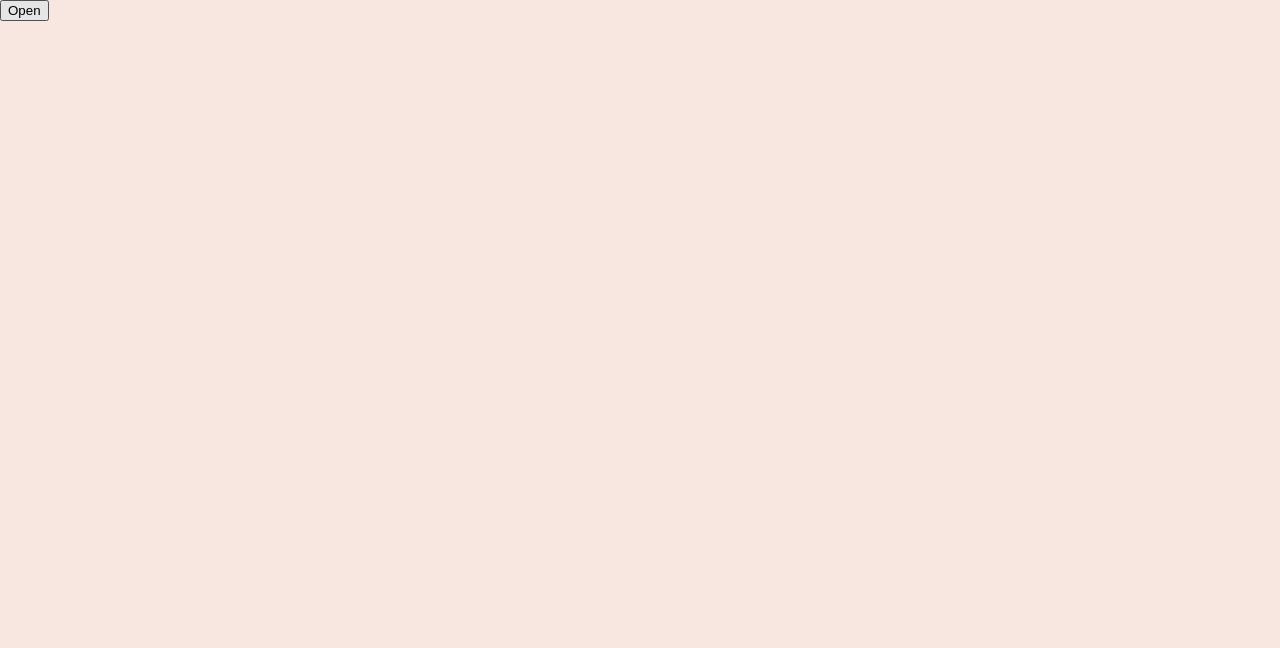
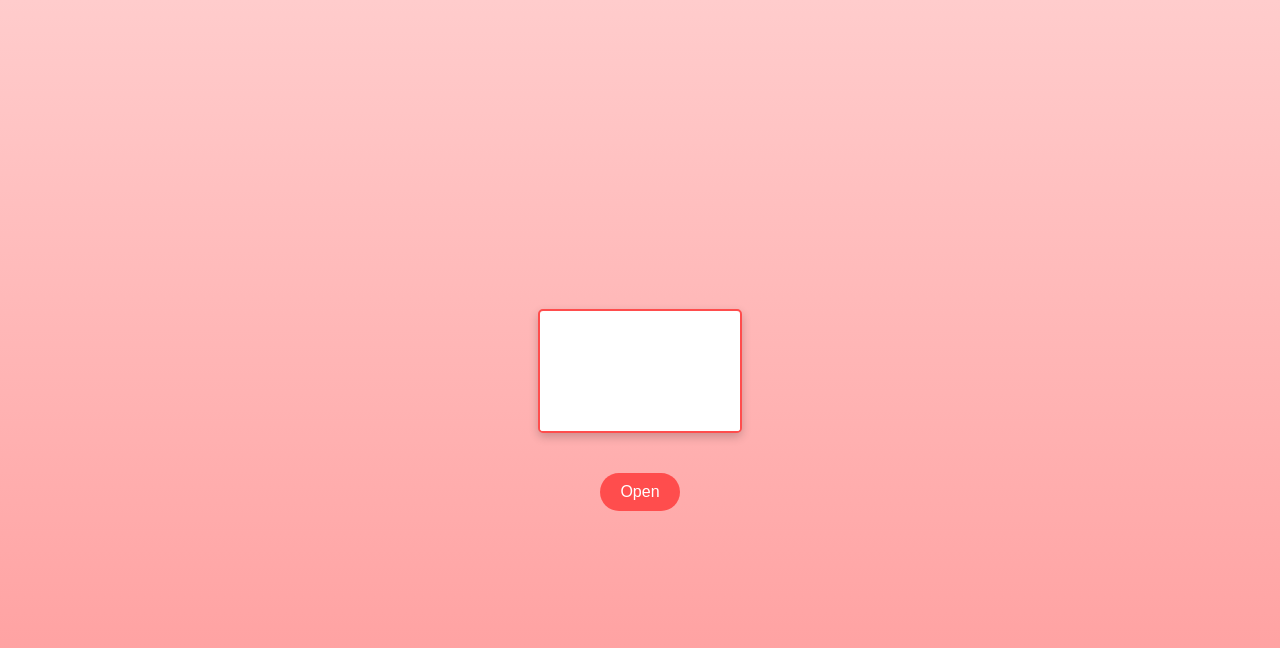
Before and after one commit to Jerry687/birthday-website, a plain HTML site: page index.html in a window 1280 px wide. Drawn offline with Linux system fonts and the light colour scheme.

Commit message:
Update style.css

```diff
--- a/style.css
+++ b/style.css
@@ -1,84 +1,72 @@
-/* General Styles */
+/* 全局样式 */
 body {
     margin: 0;
     font-family: 'Arial', sans-serif;
-    background: #f8e6e0;
-    color: #333;
+    background: linear-gradient(to bottom, #ffcccc, #ff9999);
+    display: flex;
+    justify-content: center;
+    align-items: center;
+    height: 100vh;
 }
 
-.container {
+.envelope-container {
     text-align: center;
 }
 
-/* Hero Section */
-.hero {
-    background: url('images/bg.jpg') no-repeat center center/cover;
-    color: white;
-    padding: 100px 20px;
+/* 信封容器 */
+.envelope {
+    position: relative;
+    width: 200px;
+    height: 120px;
+    background: #fff;
+    border: 2px solid #ff4d4d;
+    border-radius: 5px;
+    overflow: hidden;
+    box-shadow: 0 4px 10px rgba(0, 0, 0, 0.2);
+    margin: 20px auto;
 }
 
-.hero h1 {
-    font-size: 3rem;
+/* 信封顶部（三角形部分） */
+.envelope-top {
+    position: absolute;
+    top: 0;
+    left: 0;
+    width: 100%;
+    height: 100%;
+    background: #ff4d4d;
+    clip-path: polygon(0 100%, 50% 0, 100% 100%);
+    transform-origin: top center;
+    transition: transform 1.5s ease-in-out;
 }
 
-.hero p {
-    font-size: 1.2rem;
+/* 信封打开动画 */
+.envelope-top.open {
+    transform: rotateX(-180deg);
 }
 
-.btn {
-    display: inline-block;
+/* 信封底部（矩形部分） */
+.envelope-bottom {
+    position: absolute;
+    bottom: 0;
+    left: 0;
+    width: 100%;
+    height: 50%;
+    background: #fff;
+}
+
+/* 打开按钮样式 */
+.open-btn {
+    margin-top: 20px;
     padding: 10px 20px;
     background: #ff4d4d;
     color: white;
-    text-decoration: none;
+    border: none;
     border-radius: 25px;
     font-size: 1rem;
-    transition: 0.3s;
+    cursor: pointer;
+    transition: 0.3s ease;
 }
 
-.btn:hover {
+.open-btn:hover {
     background: #ff8080;
 }
-
-/* About Section */
-.about {
-    padding: 50px;
-    background: #fff;
-}
-
-.photo-wall {
-    display: flex;
-    justify-content: center;
-    gap: 10px;
-}
-
-.photo-wall img {
-    max-width: 150px;
-    border-radius: 10px;
-    box-shadow: 0 2px 5px rgba(0, 0, 0, 0.1);
-}
-
-/* Memories Section */
-.memories {
-    padding: 50px;
-    background: #ffe6e6;
-}
-
-.timeline {
-    display: flex;
-    justify-content: space-around;
-}
-
-.event {
-    background: white;
-    padding: 20px;
-    border-radius: 10px;
-    box-shadow: 0 2px 5px rgba(0, 0, 0, 0.1);
-}
-
-/* Footer */
-footer {
-    background: #ff4d4d;
-    color: white;
-    padding: 20px 0;
-}
```
